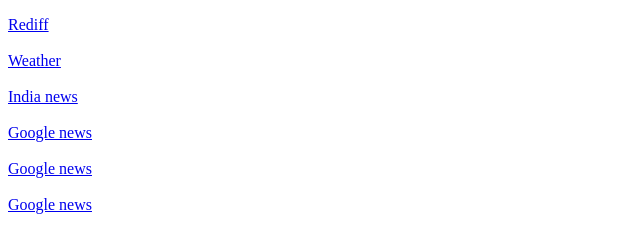
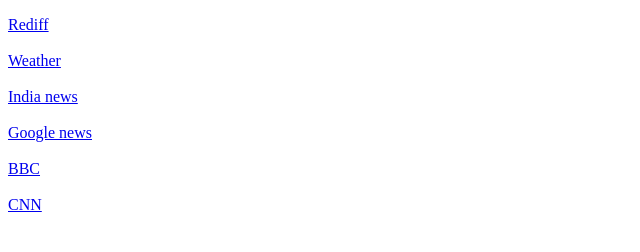
Before and after one commit to vnvonline/randomthoughts, a plain HTML site: page index.html in a window 1280 px wide. Shown: the whole page, without its empty margins (0-640 px from the left). Drawn offline with Linux system fonts and the light colour scheme.

Commit message:
Update index.html

```diff
--- a/index.html
+++ b/index.html
@@ -13,9 +13,9 @@
         <br/><br/>
 	<a href="https://news.google.co.in" target="_blank">Google news</a>
 	<br/><br/>
-	<a href="https://wwww.bbc.com" target="_blank">Google news</a>
+	<a href="https://www.bbc.com" target="_blank">BBC</a>
 	<br/><br/>
-	<a href="https://wwww.cnn.com" target="_blank">Google news</a>
+	<a href="https://www.cnn.com" target="_blank">CNN</a>
       </p>
    </body>
 </html>
```
